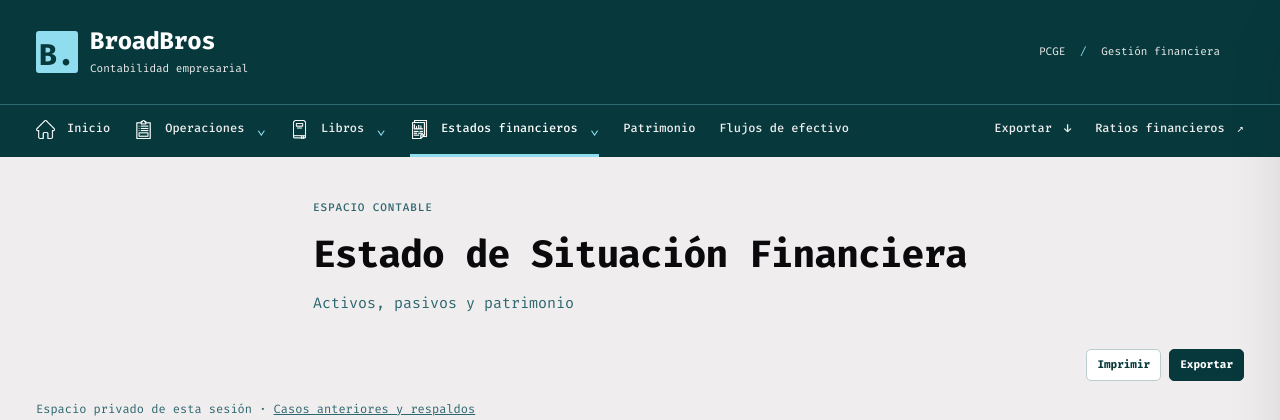
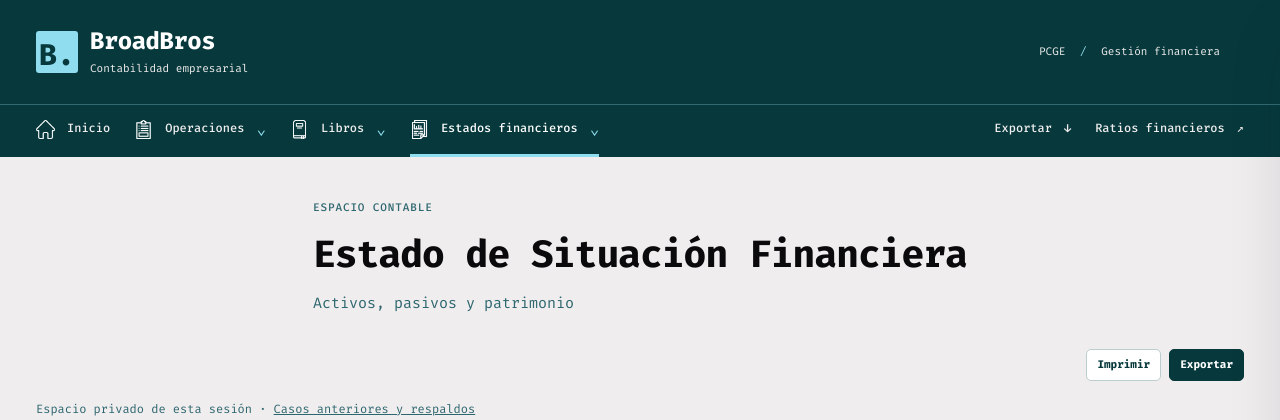
Before and after one commit to lamascara-17/BroadBros---Sistema-Contable, a Django app: page /reportes/balance-general/ in a window 1280 px wide. Shown: the top 420 px of the page. Run offline with Django 5.2, Linux system fonts and the light colour scheme; data comes from the database, SQL or seed files in the repository; data that the repository does not hold is empty.

Commit message:
Restore original navigation without added equity and cash-flow shortcuts

```diff
--- a/templates/base.html
+++ b/templates/base.html
@@ -48,8 +48,6 @@
                         <a href="{% url 'balance_general' %}" {% if request.resolver_match.url_name == 'balance_general' %}aria-current="page"{% endif %}><strong>Situación financiera</strong><small>Activo, pasivo y patrimonio</small></a>
                     </div>
                 </details>
-                <a class="workspace-link" href="{% url 'estado_patrimonio' %}">Patrimonio</a>
-                <a class="workspace-link" href="{% url 'estado_flujos' %}">Flujos de efectivo</a>
                 <a href="{% url 'reporte_completo' %}" class="workspace-link export-link {% if request.resolver_match.url_name == 'reporte_completo' %}active{% endif %}" {% if request.resolver_match.url_name == 'reporte_completo' %}aria-current="page"{% endif %}>Exportar <span aria-hidden="true">↓</span></a>
                 <a href="{% url 'ratios_financieros' %}" class="workspace-link {% if request.resolver_match.url_name == 'ratios_financieros' %}active{% endif %}" {% if request.resolver_match.url_name == 'ratios_financieros' %}aria-current="page"{% endif %}>Ratios financieros <span aria-hidden="true">↗</span></a>
             </nav>
```
